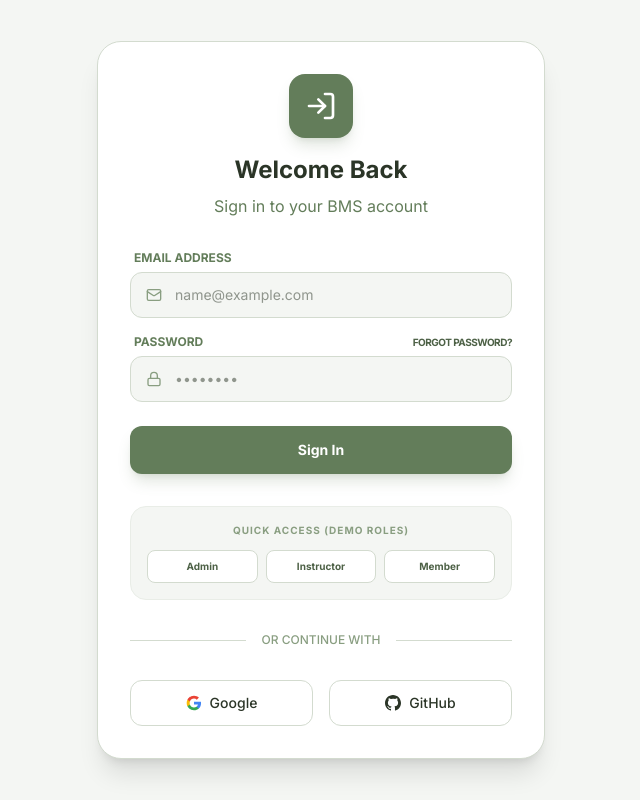
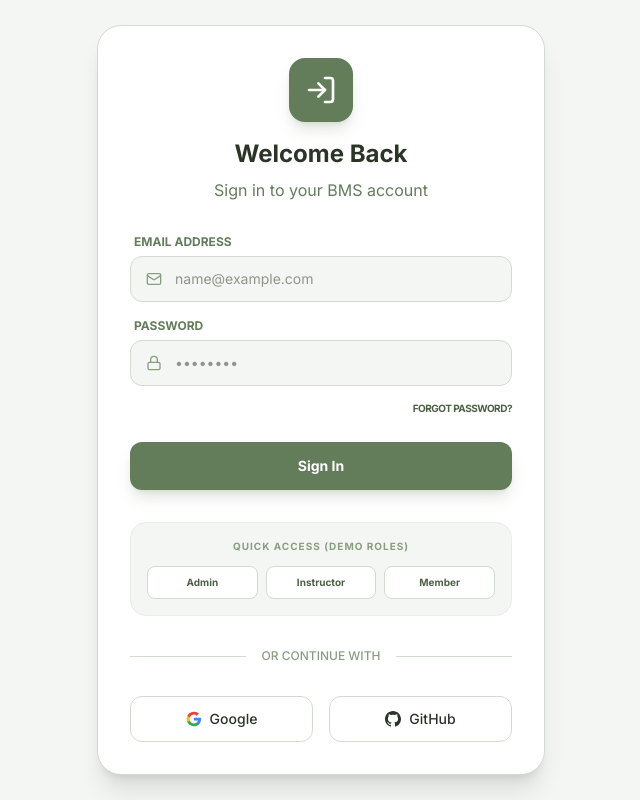
Before and after one commit to Bootcamp-Management-System/Bootcamp-Management-Frontend, a React (Vite) app: page /login in a window 1280 px wide. Shown: the whole page, without its empty margins (319-959 px from the left). Built offline with nearby package versions, Linux system fonts and the light colour scheme.

Commit message:
make the forgot password button below to the password and fixing somr issue

```diff
--- a/src/pages/auth/LoginPage.jsx
+++ b/src/pages/auth/LoginPage.jsx
@@ -66,11 +66,8 @@ export const LoginPage = () => {
           </div>
 
           <div>
-            <div className="flex justify-between items-center mb-1.5 ml-1">
+            <div className="mb-1.5 ml-1">
               <label className="block text-xs font-bold text-sage-500 uppercase">Password</label>
-              <Link to="/forgot-password" size="sm" className="text-[10px] font-bold text-sage-600 hover:text-sage-800 uppercase tracking-tighter">
-                Forgot Password?
-              </Link>
             </div>
             <div className="relative">
               <Lock className="absolute left-4 top-1/2 -translate-y-1/2 w-4 h-4 text-sage-400" />
@@ -82,6 +79,11 @@ export const LoginPage = () => {
                 placeholder="••••••••"
                 className="w-full bg-sage-50 border border-sage-200 rounded-xl py-3 pl-11 pr-4 text-sm focus:outline-none focus:border-sage-500 transition-colors"
               />
+            </div>
+            <div className="mt-2 text-right">
+              <Link to="/forgot-password" size="sm" className="text-[10px] font-bold text-sage-600 hover:text-sage-800 uppercase tracking-tighter">
+                Forgot Password?
+              </Link>
             </div>
           </div>
 
```
